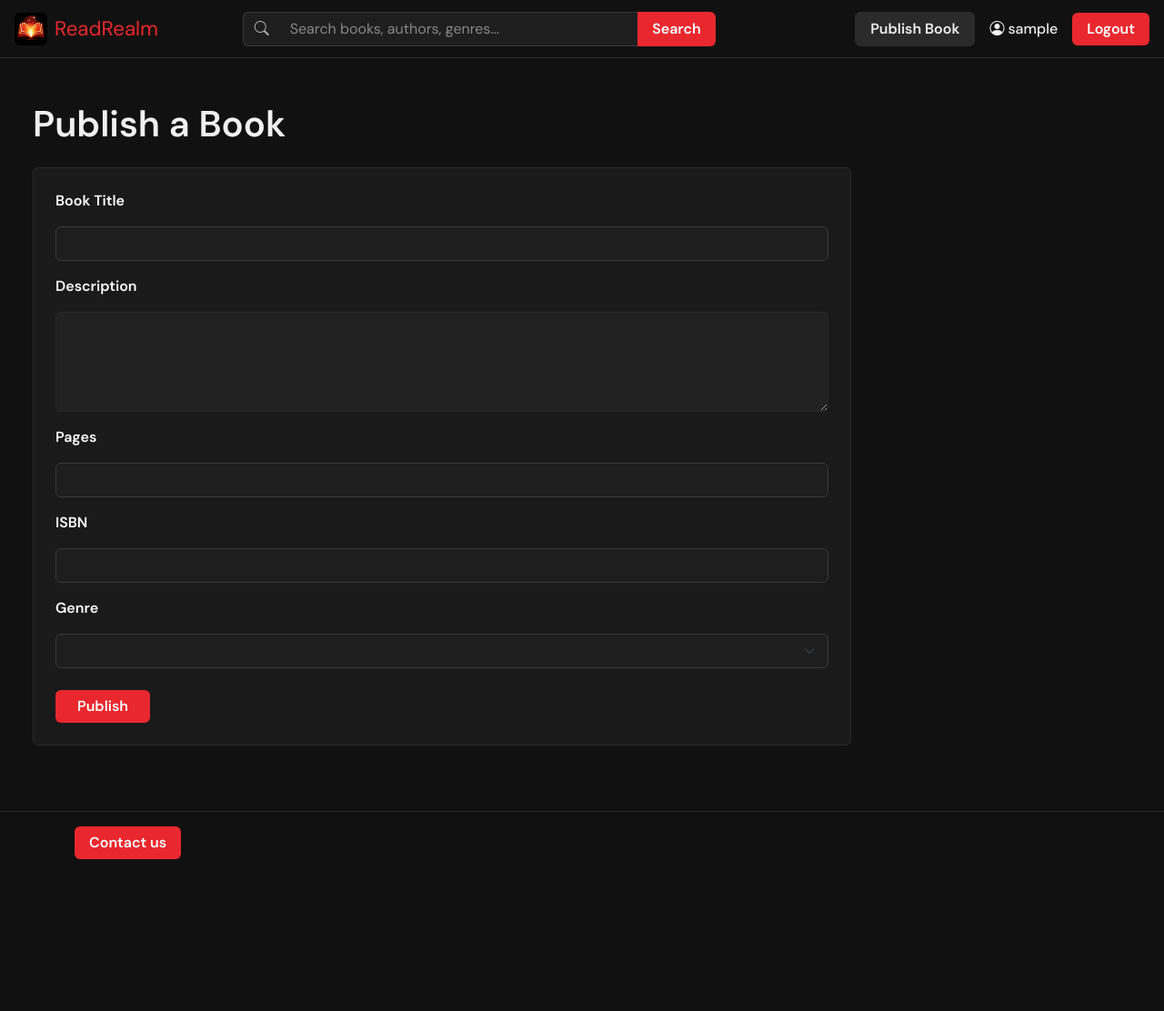
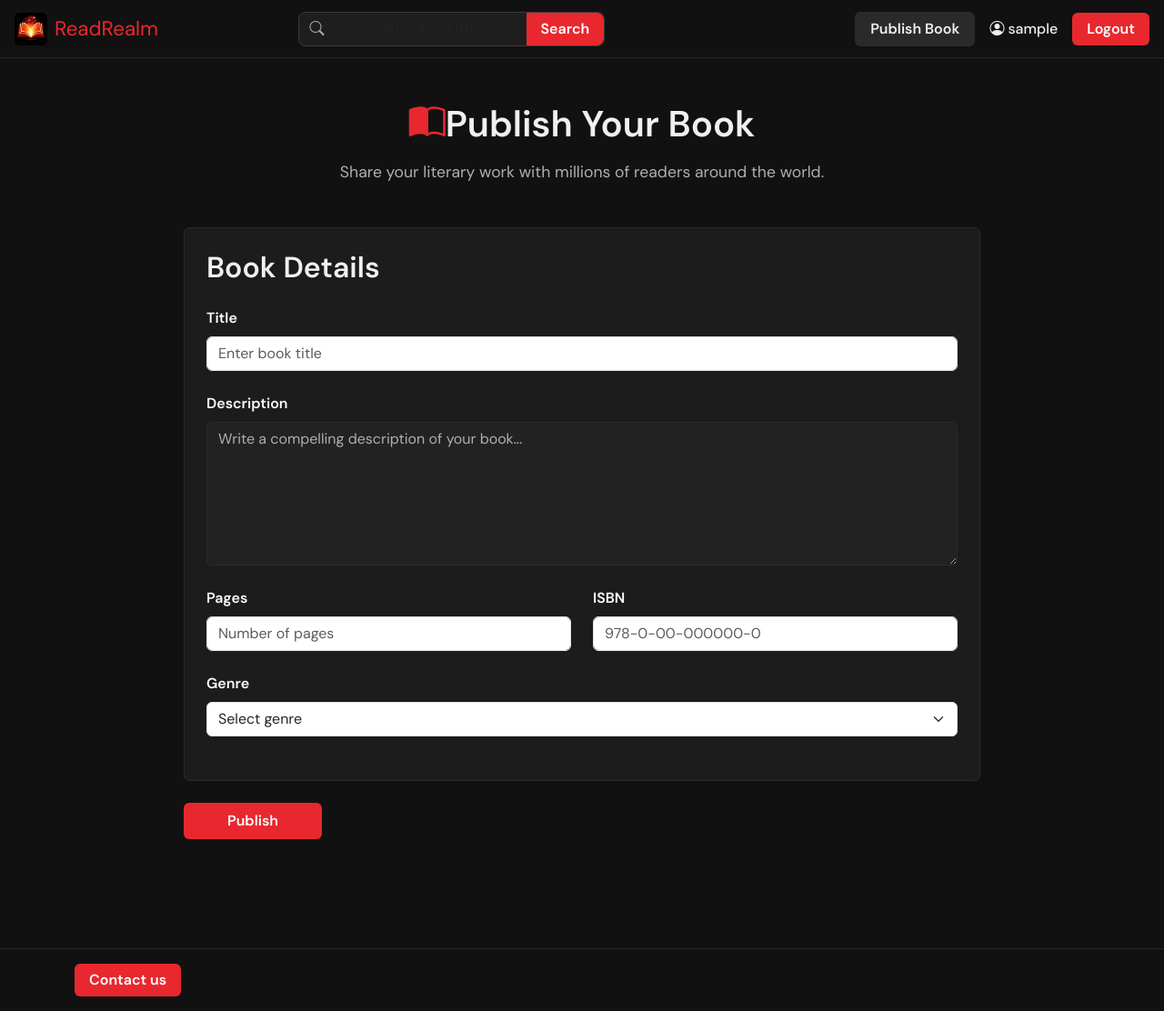
Before and after one commit to ErMejoo/BookRealm, a Django app: page /publish_book in a window 1280 px wide. Shown: the whole page at 91% size. Before the commit the page ends 945 px from the top, so only its background shows below. Run offline with Django 5.2, Linux system fonts and the light colour scheme; the visitor is signed in with stand-in values (Sample User, id 1); data that the repository does not hold is empty.

Commit message:
Added login, register and user page features, amended style

```diff
--- a/bookrealm/admin.py
+++ b/bookrealm/admin.py
@@ -1,5 +1,5 @@
 from django.contrib import admin
-from .models import Genre, Book, Review, Follow, Wishlist
+from .models import Genre, Book, Review, Follow, Wishlist, UserProfile
 
 # Register models so they appear in Django admin
 admin.site.register(Genre)
@@ -7,3 +7,4 @@ admin.site.register(Book)
 admin.site.register(Review)
 admin.site.register(Follow)
 admin.site.register(Wishlist)
+admin.site.register(UserProfile)
--- a/bookrealm/urls.py
+++ b/bookrealm/urls.py
@@ -11,6 +11,9 @@ urlpatterns = [
     path('wishlist/add/<int:book_id>/', views.add_to_wishlist, name='add_to_wishlist'),
     path('wishlist/remove/<int:book_id>/', views.remove_from_wishlist, name='remove_from_wishlist'),
     path('chosen-book/<int:book_id>/', views.chosen_book, name='chosen_book'),
+    path('register/', views.register, name='register'),
+    path('login/', views.user_login, name='login'),
+    path('user_page/', views.user_page, name='user_page'),
     path('logout/', views.user_logout, name='logout'),
     path('contact_us', views.contact_us, name='contact_us'),
     path('my_books', views.my_books, name='my_books'),
--- a/bookrealm/views.py
+++ b/bookrealm/views.py
@@ -5,7 +5,7 @@ from django.urls import reverse
 from django.contrib.auth import authenticate, login, logout
 from django.contrib.auth.decorators import login_required
 from django.contrib.auth.models import User
-from .models import Follow, Wishlist, Book, Genre, Review
+from .models import Follow, Wishlist, Book, Genre, Review, UserProfile
 from django.db.models import Avg, Count
 from datetime import datetime
 from django.contrib import messages
@@ -207,6 +207,58 @@ def view_wishlist(request):
     wishlist_items = Wishlist.objects.filter(user=request.user).select_related('book')
     return render(request, 'bookrealm/wishlist.html', {'wishlist_items': wishlist_items})
 
+def register(request):
+    if request.method == 'POST':
+        username = request.POST.get('username')
+        email = request.POST.get('email')
+        password = request.POST.get('password')
+        account_type = request.POST.get('account_type')
+
+        if User.objects.filter(username=username).exists():
+            messages.error(request, "Username already taken.")
+            return redirect('BookRealm:register')
+
+        user = User.objects.create_user(username=username, email=email, password=password)
+
+        is_author = True if account_type == 'author' else False
+        UserProfile.objects.create(user=user, is_author=is_author)
+
+        login(request, user)
+        return redirect('BookRealm:home')
+
+    return render(request, 'bookrealm/register.html')
+
+def user_login(request):
+    if request.method == 'POST':
+        u = request.POST.get('username')
+        p = request.POST.get('password')
+        user = authenticate(username=u, password=p)
+        if user:
+            login(request, user)
+            return redirect('BookRealm:home')
+        else:
+            messages.error(request, "Invalid login details.")
+    return render(request, 'bookrealm/login.html')
+
+@login_required
+def user_page(request):
+    context_dict = {}
+    try:
+        profile = UserProfile.objects.get(user=request.user)
+        context_dict['profile'] = profile
+
+        if profile.is_author:
+            my_books = Book.objects.filter(created_by=request.user).annotate(
+                avg_rating=Avg('review__rating'),
+                number_reviews=Count('review')
+            )
+            context_dict['my_books'] = my_books
+
+    except UserProfile.DoesNotExist:
+        pass
+
+    return render(request, 'bookrealm/user-page.html', context_dict)
+
 @login_required
 def user_logout(request):
     logout(request)
--- a/static/css/style.css
+++ b/static/css/style.css
@@ -48,33 +48,41 @@
     color: var(--rr-red) !important;
 }
 
-/* Search bar */
-.rr-search-form {
-    width: 100%;
-    max-width: 520px;
+/* ========== SEARCH BAR - OVERRIDE TOTALE ========== */
+
+/* Colora il background dell'intero gruppo */
+.rr-search-form .input-group {
+    background-color: #1e1e1e !important;
+    border-radius: 8px !important;
+    border: 1px solid #3a3a3a !important;
+    transition: border-color 0.2s, box-shadow 0.2s;
 }
 
-@media (max-width: 767px) {
-    .rr-search-form {
-        max-width: 100%;
-        margin: 0.75rem 0 !important;
-    }
+/* Quando l'input è a fuoco, il gruppo diventa rosso */
+.rr-search-form .input-group:focus-within {
+    border-color: var(--rr-red) !important;
+    box-shadow: 0 0 0 2px rgba(232, 40, 46, 0.25) !important;
 }
 
-.rr-search-icon,
-.rr-search-input {
-    background-color: #1e1e1e !important;
-    border-color: #3a3a3a !important;
-    color: #fff !important;
+/* Togliamo lo sfondo e il bordo all'icona (input-group-text) */
+.rr-search-form .input-group-text.rr-search-icon {
+    background-color: transparent !important;
+    border: none !important;
+    color: var(--rr-muted) !important;
 }
 
-.rr-search-input::placeholder {
-    color: #888;
+/* Togliamo lo sfondo e il bordo all'input form-control */
+.rr-search-form .form-control.rr-search-input {
+    background-color: transparent !important;
+    border: none !important;
+    color: #fff !important;
+    box-shadow: none !important; /* Rimuove il ring di default di Bootstrap */
 }
 
-.rr-search-input:focus {
-    box-shadow: none !important;
-    border-color: var(--rr-red) !important;
+/* Sistemiamo il bottone */
+.rr-search-form .btn.rr-btn-red {
+    border: none !important;
+    border-radius: 0 8px 8px 0 !important; /* Arrotonda solo a destra */
 }
 
 /* Buttons */
@@ -186,22 +194,29 @@
     color: var(--rr-red) !important;
 }
 
+/* ========== BOOK CARDS - IMMAGINI ARROTONDATE ========== */
 
-/* Book cards */
 .rr-book-card {
     background-color: var(--rr-card-bg) !important;
-    cursor: pointer;
+    border-radius: 12px !important;
+    border: none !important;
+    /* overflow: hidden rimosso, gestiamo i bordi direttamente */
 }
 
-.rr-book-cover {
+.rr-book-cover,
+.rr-book-cover-placeholder {
     width: 100%;
     aspect-ratio: 2 / 3;
     object-fit: cover;
+    /* Applica brutalmente il raggio di 12px SOLO agli angoli superiori */
+    border-top-left-radius: 12px !important;
+    border-top-right-radius: 12px !important;
+    border-bottom-left-radius: 0 !important;
+    border-bottom-right-radius: 0 !important;
 }
 
+/* Assicurati che il placeholder abbia lo stesso trattamento */
 .rr-book-cover-placeholder {
-    width: 100%;
-    aspect-ratio: 2 / 3;
     background-color: #222;
 }
 
--- a/templates/bookrealm/bootstrap-base.html
+++ b/templates/bookrealm/bootstrap-base.html
@@ -46,15 +46,15 @@
 
         <div class="collapse navbar-collapse" id="navbarCollapse">
 
-        <!-- Search bar centrata -->
+          <!-- Search bar -->
           <form class="d-flex mx-auto rr-search-form"
                 action="{% url 'BookRealm:browse' %}"
                 method="GET">
             <div class="input-group">
-            <span class="input-group-text rr-search-icon border-end-0">
+              <span class="input-group-text rr-search-icon">
                 <i class="bi bi-search text-secondary"></i>
               </span>
-            <input class="form-control rr-search-input border-start-0"
+              <input class="form-control rr-search-input"
                     type="search"
                     name="q"
                     placeholder="Search books, authors, genres..."
@@ -69,19 +69,19 @@
                 <a class="btn rr-btn-outline px-3" href="{% url 'BookRealm:publish_book' %}">Publish Book</a>
               </li>
               <li class="nav-item">
-              <span class="nav-link rr-nav-link">
+                <a href= "{% url 'BookRealm:user_page' %}" class="nav-link rr-nav-link">
                   <i class="bi bi-person-circle me-1"></i>{{ user.username }}
-              </span>
+                </a>
               </li>
               <li class="nav-item">
                 <a class="btn rr-btn-red px-3" href="{% url 'BookRealm:logout' %}">Logout</a>
               </li>
             {% else %}
               <li class="nav-item">
-                <a class="btn rr-btn-red px-3" href="#">Login</a>
+                  <a class="btn rr-btn-red px-3" href="{% url 'BookRealm:login' %}">Login</a>
               </li>
               <li class="nav-item">
-              <a class="btn rr-btn-red px-3" href="#">Sign Up</a>
+                <a class="btn rr-btn-red px-3" href="{% url 'BookRealm:register' %}">Sign Up</a>
               </li>
             {% endif %}
           </ul>
@@ -90,11 +90,12 @@
       </nav>
     </header>
 
-  <!-- ========== CONTENUTO PRINCIPALE ========== -->
+    <!-- Main Content -->
     <main role="main" class="rr-main">
 
       {% block body_block %}
       {% endblock %}
+
 
     <!-- Footer -->
     <footer class="rr-footer py-3 mt-4">
--- a/templates/bookrealm/publishBook.html
+++ b/templates/bookrealm/publishBook.html
@@ -1,60 +1,110 @@
 {% extends 'bookrealm/bootstrap-base.html' %}
 {% load static %}
+{% block title_block %}Publish Book{% endblock %}
+{% block body_block %}
+    <section class="px-4 py-5">
+        <div class="container" style="max-width: 900px;">
+        <!-- Header -->
+        <div class="text-center mb-5">
+            <h1 class="fw-bold text-white mb-3 d-flex align-items-center justify-content-center">
+                <span class="rr-brand fs-1"><i class="bi bi-book-half"></i></span>
+                <span>Publish Your Book</span>
+            </h1>
+            <p class="text-secondary" style="font-size: 1.1rem;">
+                Share your literary work with millions of readers around the world.
+            </p>
+        </div>
 
-{% block title_block %}Publish Book{% endblock %}
-
-{% block body_block %}
-
-<section class="px-4 py-5">
-    <div class="container-fluid">
-
-        <h1 class="fw-bold text-white mb-4">Publish a Book</h1>
-
-        <div class="rr-review-form p-4 rounded">
-
+        <!-- Book Details Section -->
+        <div class="rr-filter-box p-4 rounded mb-4">
+        <h2 class="text-white fw-bold mb-4">Book Details</h2>
         <form method="POST">
         {% csrf_token %}
 
         <!-- Title -->
-                <p class="fw-semibold text-white">Book Title</p>
-                <input type="text" name="title"
-                       class="form-control rr-search-input mb-3"
+        <div class="mb-4">
+            <label for="title" class="fw-semibold text-white d-block mb-2">
+                Title
+            </label>
+            <input
+            type="text"
+            id="title"
+            name="title"
+            class="form-control rr-search-input"
+            placeholder="Enter book title"
             required>
+        </div>
 
         <!-- Description -->
-                <p class="fw-semibold text-white">Description</p>
-                <textarea name="description"
-                          class="form-control rr-review-textarea mb-3"
-                          rows="4"></textarea>
+        <div class="mb-4">
+            <label for="description" class="fw-semibold text-white d-block mb-2">
+                Description
+            </label>
+            <textarea
+                id="description"
+                name="description"
+                class="form-control rr-review-textarea"
+                placeholder="Write a compelling description of your book..."
+                rows="6"
+                required></textarea>
+        </div>
 
-                <!-- Pages -->
-                <p class="fw-semibold text-white">Pages</p>
-                <input type="number" name="numPages"
-                       class="form-control rr-search-input mb-3">
+        <!-- Pages and ISBN in two columns -->
+        <div class="row">
+            <div class="col-md-6 mb-4">
+                <label for="numPages" class="fw-semibold text-white d-block mb-2">
+                Pages
+                </label>
+                <input
+                    type="number"
+                    id="numPages"
+                    name="numPages"
+                    class="form-control rr-search-input"
+                    placeholder="Number of pages"
+                    required
+                >
+            </div>
 
-                <!-- ISBN -->
-                <p class="fw-semibold text-white">ISBN</p>
-                <input type="text" name="isbn"
-                       class="form-control rr-search-input mb-3">
+            <div class="col-md-6 mb-4">
+                <label for="isbn" class="fw-semibold text-white d-block mb-2">
+                    ISBN
+                </label>
+                <input
+                    type="text"
+                    id="isbn"
+                    name="isbn"
+                    class="form-control rr-search-input"
+                    placeholder="978-0-00-000000-0"
+                >
+            </div>
+        </div>
 
-                <!-- Genre -->
-                <p class="fw-semibold text-white">Genre</p>
-                <select name="genre"
-                        class="form-select rr-search-input mb-4">
+        <!-- Genres -->
+        <div class="mb-4">
+            <label for="genre" class="fw-semibold text-white d-block mb-2">
+                Genre
+            </label>
+            <select
+                id="genre"
+                name="genre"
+                class="form-select rr-search-input"
+                required>
+                <option value="">Select genre</option>
                 {% for genre in genres %}
                     <option value="{{ genre.id }}">{{ genre.name }}</option>
                 {% endfor %}
             </select>
-
-                <button type="submit" class="btn rr-btn-red px-4">
-                    Publish
-                </button>
-
-            </form>
+        </div>
 
         </div>
 
+        <!-- Submit Button -->
+        <div class="text-start mb-5">
+            <button type="submit" class="btn rr-btn-red px-5 py-2">
+                Publish
+            </button>
         </div>
+
+        </form>
     </section>
-
 {% endblock %}
--- a/templates/bookrealm/wishlist.html
+++ b/templates/bookrealm/wishlist.html
@@ -6,6 +6,7 @@
 {% block body_block %}
     <section class="px-4 py-5">
         <h1 class="fw-bold text-white mb-1">My Wish List</h1>
+        <br>
         {% if wishlist_items %}
 
             <div class="row row-cols-2 row-cols-sm-3 row-cols-md-4 row-cols-lg-6 g-3">
@@ -17,10 +18,10 @@
                             <a href="{% url 'BookRealm:chosen_book' item.book.id %}" class="text-decoration-none">
                                 {% if item.book.cover_image %}
                                     <img src="{{ item.book.cover_image.url }}"
-                                         class="card-img-top rr-book-cover"
+                                         class="card-img-top rr-book-cover rounded-top"
                                          alt="{{ item.book.title }}">
                                 {% else %}
-                                    <div class="rr-book-cover-placeholder d-flex align-items-center justify-content-center">
+                                    <div class="rr-book-cover-placeholder d-flex align-items-center justify-content-center rounded-top">
                                         <i class="bi bi-book fs-1 text-secondary"></i>
                                     </div>
                                 {% endif %}
```
Also changed, not shown: bookrealm/models.py (+10 -0 lines), templates/bookrealm/book-card.html (+4 -4 lines), templates/bookrealm/login.html (+24 -0 lines), templates/bookrealm/register.html (+50 -0 lines), templates/bookrealm/user-page.html (+50 -0 lines), bookrealm/migrations/0003_userprofile.py (added). Lines whose indentation alone changed are shown as unchanged.
